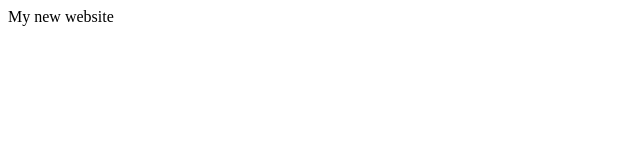
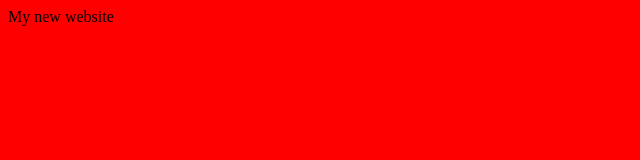
Before and after one commit to Lepros311/learngit, a plain HTML site: page index.html in a window 1280 px wide. Shown: the whole page, without its empty margins (0-640 px from the left). Drawn offline with Linux system fonts and the light colour scheme.

Commit message:
added css stylesheet

```diff
--- a/index.html
+++ b/index.html
@@ -4,6 +4,7 @@
     <meta charset="UTF-8" />
     <meta name="viewport" content="width=device-width, initial-scale=1.0" />
     <title>Document</title>
+    <link rel="stylesheet" href="styles.css" />
   </head>
   <body>
     My new website
--- /dev/null
+++ b/styles.css
@@ -0,0 +1,3 @@
+body {
+  background-color: red;
+}
```
